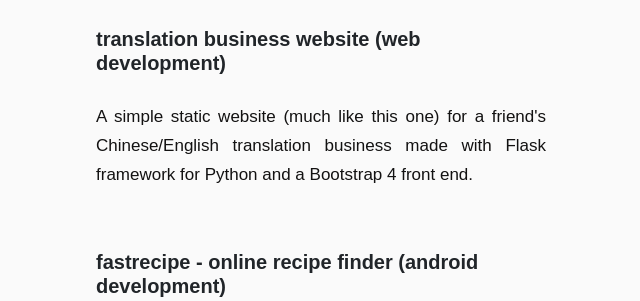
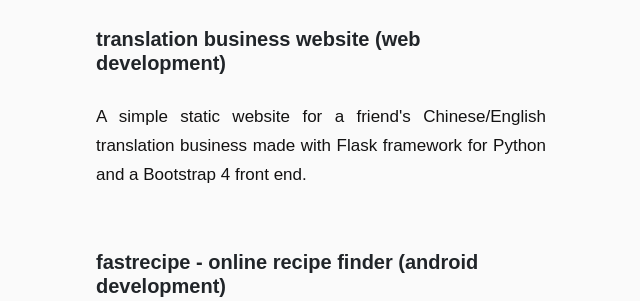
Before and after one commit to adrianlee0118/personal-website, a Flask app: page /projects in a window 1280 px wide. Shown: the part 1475-1776 px from the top of the page, without its empty margins (244-884 px from the left). Run offline with Flask 2, Linux system fonts and the light colour scheme; some libraries are stand-ins or nearby versions.

Commit message:
updated projects page

```diff
--- a/templates/projects.html
+++ b/templates/projects.html
@@ -64,8 +64,7 @@
             translation business website (web development) <br/>
         </h3>
         <p>
-            A simple static website (much like this one) for a friend's Chinese/English translation
-            business made with Flask framework for Python and a Bootstrap 4 front end.
+            A simple static website for a friend's Chinese/English translation business made with Flask framework for Python and a Bootstrap 4 front end.
         </p>
         <br>
 
```
